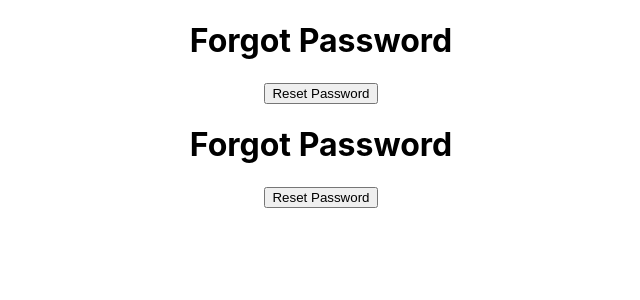
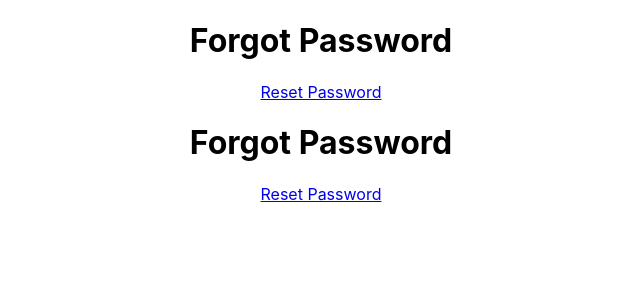
Before and after one commit to Malone99/react_fundamentals, a React (Create React App) app: page /forgot-password in a window 1280 px wide. Shown: the top 300 px of the page, without its empty margins (319-959 px from the left). Built offline with nearby package versions, Linux system fonts and the light colour scheme.

Commit message:
fixed a link that was in an onclick handler

```diff
--- a/src/ForgotPassword.jsx
+++ b/src/ForgotPassword.jsx
@@ -1,16 +1,15 @@
 import React from "react";
 import { Link } from "react-router-dom";
 
-const ForgotPasword=()=>{
+const ForgotPasword = () => {
 
-    function handleChange (){
-       <Link to={'/reset-password'}></Link>
+    function handleChange() {
     }
 
-    return(
+    return (
         <div>
             <h1>Forgot Password</h1>
-             <button onClick={()=> handleChange()}>Reset Password</button>
+            <Link to={'/reset-password'}>Reset Password</Link>
         </div>
     )
 
```
Also changed, not shown: 1 other file (tests, documents, lock files or other folders).
